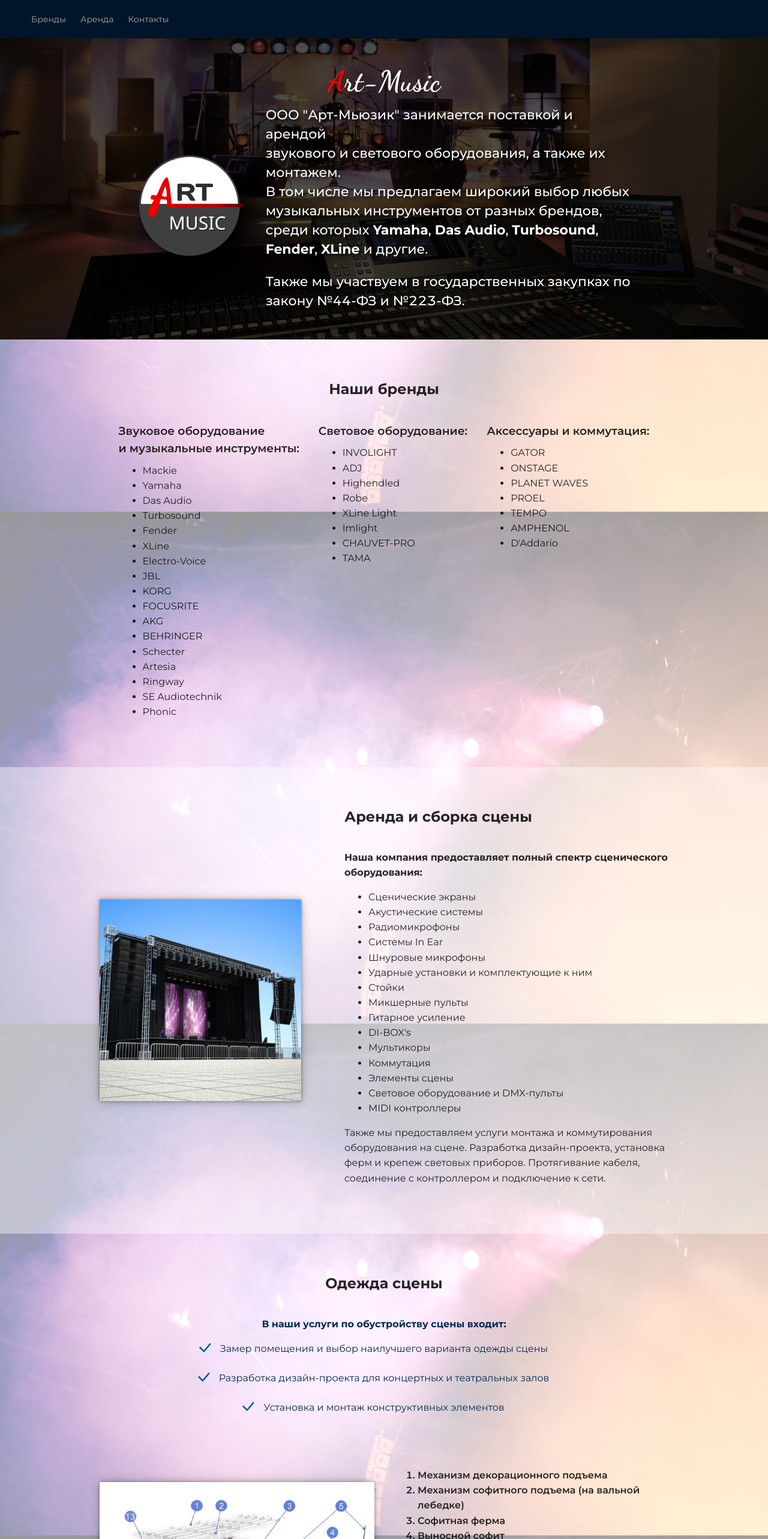
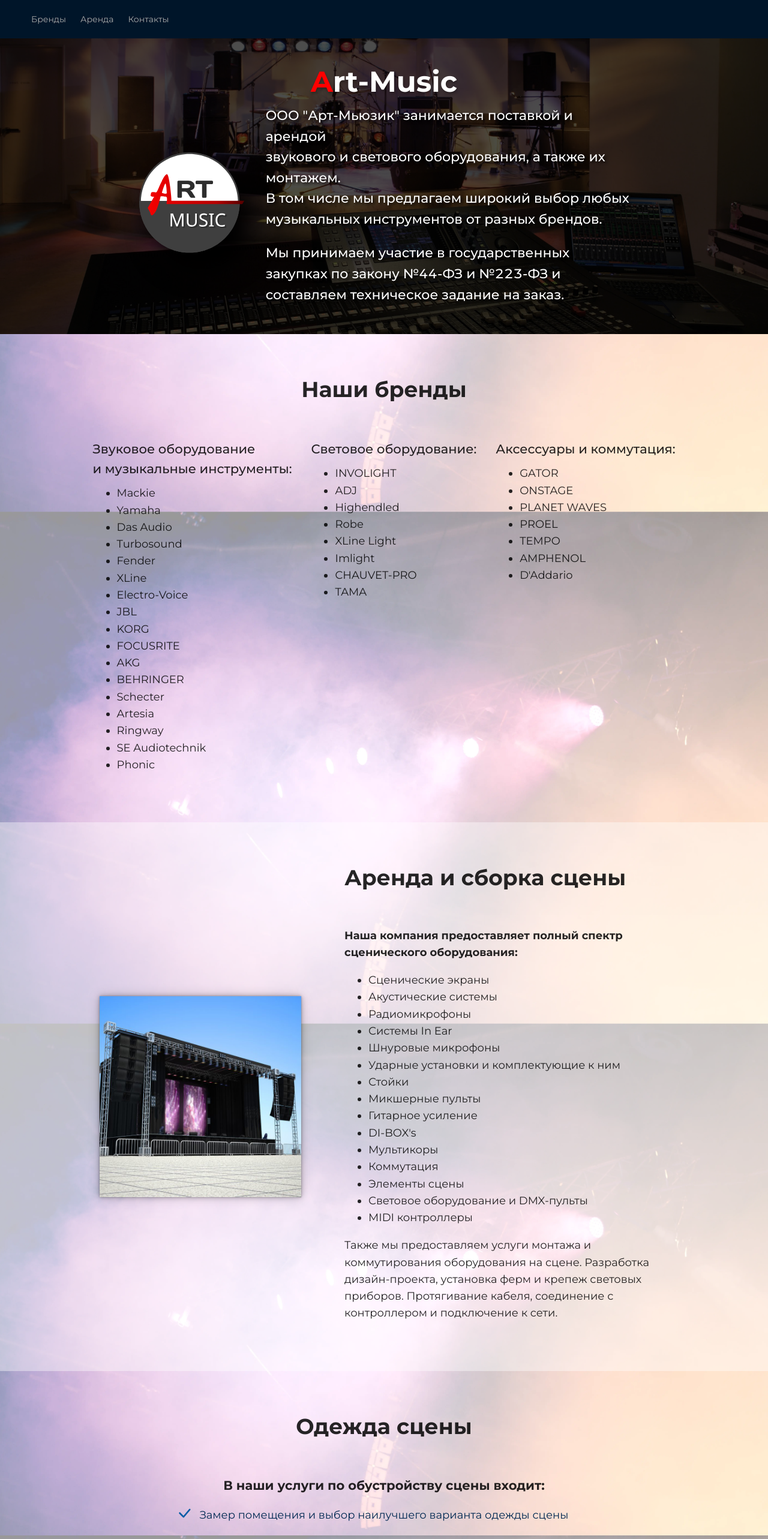
Before and after one commit to vladcyb/art-music, a React (Create React App) app: page / in a window 1280 px wide. Shown: the top 2566 px of the page at 60% size. Built offline with nearby package versions, Linux system fonts and the light colour scheme; a web font is replaced by a local one.

Commit message:
30.10.2021

```diff
--- a/src/index.scss
+++ b/src/index.scss
@@ -24,7 +24,7 @@
   }
 
   @media screen and (min-width: $breakpoint-xxl) {
-    --content-margin-inline: 400px;
+    --content-margin-inline: 200px;
   }
 
   /* colors */
@@ -50,18 +50,14 @@ body {
   background-image: url("./assets/i/lights.webp");
   background-size: cover;
   background-attachment: fixed;
+  font-size: 18px;
+  font-family: 'Montserrat', sans-serif;
 }
 
-body,
-.ant-card {
-  font-family: 'Montserrat', sans-serif;
-  font-size: 16px;
-}
-
-h2 {
+h1 {
   font-weight: 700;
   margin-bottom: 1.5em;
-  //color: var(--c-blue-2);
+  font-size: 2em;
 }
 
 /* Antd */
--- a/src/pages/Brands/Brands.scss
+++ b/src/pages/Brands/Brands.scss
@@ -7,11 +7,7 @@
     margin-top: 0;
   }
 
-  h2 {
+  &__title {
     text-align: center;
   }
-
-  h3 {
-    font-weight: 600;
-  }
 }
--- a/src/pages/Brands/Brands.tsx
+++ b/src/pages/Brands/Brands.tsx
@@ -10,7 +10,7 @@ export const Brands = () => (
     gutter={{ ...standardGutter }}
   >
     <Col xs={24}>
-      <h2>Наши бренды</h2>
+      <h1 className="brands__title">Наши бренды</h1>
       <Row
         justify="center"
         gutter={{ ...standardGutter }}
--- a/src/pages/CallBack/CallBack.scss
+++ b/src/pages/CallBack/CallBack.scss
@@ -1,8 +1,9 @@
 .callback {
   padding: 64px 0;
 
-  h2 {
+  &__title {
     text-align: center;
+    font-weight: 700;
   }
 
   .viewport-container {
--- a/src/pages/CallBack/CallBack.tsx
+++ b/src/pages/CallBack/CallBack.tsx
@@ -18,7 +18,7 @@ export const CallBack = () => {
       <Col xs={24} md={16} lg={16} xl={12} xxl={8}>
         <ViewportContainer>
           <MyCard>
-            <h2>Заказать звонок</h2>
+            <h2 className="callback__title">Заказать звонок</h2>
             <Form
               layout="vertical"
               onFinish={onSubmit}
--- a/src/pages/Info/Info.scss
+++ b/src/pages/Info/Info.scss
@@ -6,7 +6,6 @@
 
   &__title {
     text-align: center;
-    font-family: 'Dancing Script', serif;
     font-size: 48px;
     position: relative;
     line-height: 100%;
@@ -27,8 +26,6 @@
   }
 
   &__content {
-    line-height: 32px;
-
     p:last-child {
       margin: 0;
     }
@@ -40,7 +37,7 @@
 
   &__logo {
     width: 100%;
-    max-width: 200px;
+    max-width: 270px;
     filter: drop-shadow(20px 30px 20px rgba(0, 0, 0, 1));
   }
 
--- a/src/pages/Info/Info.tsx
+++ b/src/pages/Info/Info.tsx
@@ -25,17 +25,11 @@ export const Info = () => (
               ООО &quot;Арт-Мьюзик&quot; занимается поставкой и арендой<br />
               звукового и светового оборудования, а&nbsp;также их монтажем.<br />
               В том числе  мы предлагаем широкий выбор любых музыкальных инструментов
-              от&nbsp;разных брендов, среди которых{' '}
-              <b>Yamaha</b>,{' '}
-              <b>Das&nbsp;Audio</b>,{' '}
-              <b>Turbosound</b>,{' '}
-              <b>Fender</b>,{' '}
-              <b>XLine</b>{' '}
-              и&nbsp;другие.
+              от&nbsp;разных брендов.
             </p>
             <p>
-              Также мы участвуем в государственных закупках по закону №44-ФЗ
-              и №223-ФЗ.
+              Мы принимаем участие в государственных закупках по закону №44-ФЗ
+              и №223-ФЗ и составляем техническое задание на заказ.
             </p>
           </Col>
         </Row>
--- a/src/pages/Payment/Payment.tsx
+++ b/src/pages/Payment/Payment.tsx
@@ -9,7 +9,7 @@ export const Payment = () => (
     gutter={{ ...standardGutter }}
   >
     <Col sm={24}>
-      <h2>Оплата и доставка</h2>
+      <h1 className="payment__title">Оплата и доставка</h1>
       <p>
         Мы доставляем заказы по всей России следующими транспортными компаниями:
       </p>
--- a/src/pages/Rent/Rent.tsx
+++ b/src/pages/Rent/Rent.tsx
@@ -18,7 +18,7 @@ export const Rent = () => (
     <Col xs={1} />
     <Col xs={14}>
       <ViewportContainer>
-        <h2>Аренда и сборка сцены</h2>
+        <h1>Аренда и сборка сцены</h1>
         <p>
           <b>Наша компания предоставляет полный спектр сценического оборудования:</b>
         </p>
--- a/src/pages/Repair/Repair.tsx
+++ b/src/pages/Repair/Repair.tsx
@@ -11,16 +11,16 @@ export const Repair = () => (
     justify="center"
     align="middle"
   >
-    <Col xs={12}>
+    <Col xs={8}>
       <ViewportContainer>
-        <h2>Ремонт</h2>
+        <h1>Ремонт</h1>
         <p>
-          Также наша компания предоставляет услуги
+          Наша компания предоставляет услуги
           по&nbsp;ремонту электромузыкального оборудования&nbsp;и
           световых приборов:
         </p>
         <ul>
-          <li>Колонки</li>
+          <li>Перемотка динамиков</li>
           <li>Процессоры и педали эффектов</li>
           <li>Усилители</li>
         </ul>
--- a/src/pages/Stage/Stage.scss
+++ b/src/pages/Stage/Stage.scss
@@ -20,6 +20,20 @@
 
   &__services {
     margin-bottom: 64px;
+  }
+
+  &__scheme {
+    li {
+      line-height: 2em;
+    }
+  }
+
+  &__title {
+    text-align: center;
+  }
+
+  &__subtitle {
+    font-weight: 700;
   }
 
   &__services-list {
--- a/src/pages/Stage/Stage.tsx
+++ b/src/pages/Stage/Stage.tsx
@@ -2,21 +2,8 @@ import { standardGutter } from '../../shared/constants/gutter';
 import { Col, Row } from 'antd';
 import './Stage.scss';
 
-// const serviceList: string[] = [
-//   'Замер помещения и выбор наилучшего варианта одежды сцены',
-//   'Разработка дизайн-проекта для концертных и театральных залов',
-//   'Установка и монтаж конструктивных элементов',
-// ];
-
 
 export const Stage = () => {
-  // const [isListVisible, setIsListVisible] = useState(false);
-
-  // const toggle = () => {
-  //   setIsListVisible((v) => !v);
-  // };
-  // console.log(isListVisible);
-
   return (
     <div className="stage">
       <Row
@@ -27,9 +14,9 @@ export const Stage = () => {
         align="top"
       >
         <Col xs={16}>
-          <h2>Одежда сцены</h2>
+          <h1 className="stage__title">Одежда сцены</h1>
           <p>
-            <b>В наши услуги по обустройству сцены входит:</b>
+            <h3 className="stage__subtitle">В наши услуги по обустройству сцены входит:</h3>
           </p>
           <ul className="stage__services-list">
             <li>
@@ -60,7 +47,7 @@ export const Stage = () => {
           <img className="stage__img" src="/i/FU9UuCVgikc.jpg" alt="" />
         </Col>
         <Col xs={12}>
-          <ol>
+          <ol className="stage__scheme">
             <li>Механизм декорационного подъема</li>
             <li>Механизм софитного подъема (на вальной лебедке)</li>
             <li>Софитная ферма</li>
```
